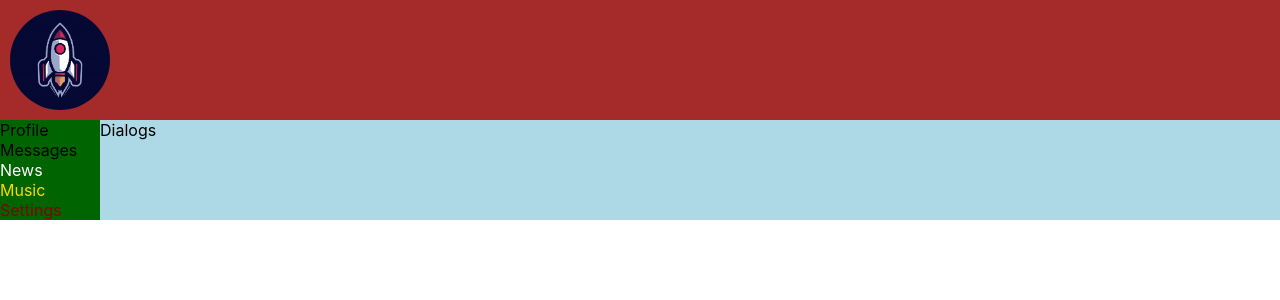
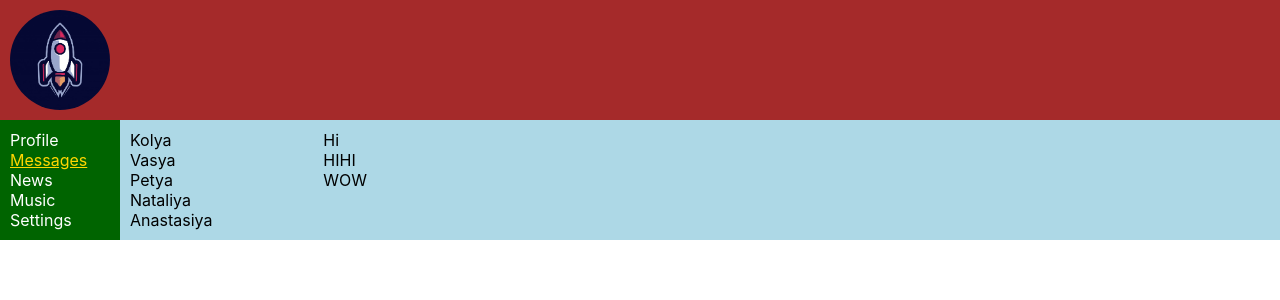
Before and after one commit to kumak5/reackt_fast, a React app: page /dialogs in a window 1280 px wide. Shown: the top 300 px of the page. Built offline with nearby package versions, Linux system fonts and the light colour scheme.

Commit message:
lesson 21

```diff
--- a/package.json
+++ b/package.json
@@ -54,6 +54,7 @@
     "react-dev-utils": "^11.0.3",
     "react-dom": "^17.0.2",
     "react-refresh": "^0.8.3",
+    "react-router-dom": "^5.2.0",
     "resolve": "1.18.1",
     "resolve-url-loader": "^3.1.2",
     "sass-loader": "^10.0.5",
--- a/src/App.js
+++ b/src/App.js
@@ -5,18 +5,25 @@ import Header from "./components/Header/Header";
 import MyPosts from "./components/Profile/MyPosts";
 import Navbar from "./components/Navbar/Navbar";
 import Dialogs from "./components/Dialogs/Dialogs";
+import News from "./components/News/News";
+import {BrowserRouter, Route} from "react-router-dom";
 
 
 const App = () => {
     return (
-        <div className='app-wrapper'>
-            <Header/>
-            <Navbar/>
-            {/*<MyPosts />*/}
-            <div class='app-wrapper-content'>
-                <Dialogs/>
+        <BrowserRouter>
+            <div className='app-wrapper'>
+                <Header/>
+                <Navbar/>
+                <div className='app-wrapper-content'>
+                    <Route path='/dialogs' component={Dialogs}/>
+                    <Route path='/profile' component={MyPosts}/>
+                    <Route path='/news' component={News}/>
+                </div>
             </div>
-        </div>);
+
+        </BrowserRouter>
+    )
 }
 
 export default App;
--- a/src/components/Dialogs/Dialogs.jsx
+++ b/src/components/Dialogs/Dialogs.jsx
@@ -2,8 +2,19 @@ import React from 'react'
 import s from './Dialogs.module.css'
 
 const Dialogs = (props) => {
-    return <div>
-        Dialogs
+    return <div className={s.dialogs}>
+        <div className={s.dialogsItems}>
+            <div className={s.dialog}>Kolya</div>
+            <div className={s.dialog}>Vasya</div>
+            <div className={s.dialog}>Petya</div>
+            <div className={s.dialog}>Nataliya</div>
+            <div className={s.dialog}>Anastasiya</div>
+        </div>
+        <div className={s.messages}>
+            <div className={s.dialog}>Hi</div>
+            <div className={s.dialog}>HIHI</div>
+            <div className={s.dialog}>WOW</div>
+        </div>
     </div>
 }
 export default Dialogs;
--- a/src/components/Dialogs/Dialogs.module.css
+++ b/src/components/Dialogs/Dialogs.module.css
@@ -0,0 +1,12 @@
+.dialogs {
+    display: grid;
+    grid-template-columns: 2fr 10fr;
+}
+
+.dialogsItems {
+    padding: 10px;
+}
+
+.messages {
+    padding: 10px;
+}
--- a/src/components/Navbar/Navbar.jsx
+++ b/src/components/Navbar/Navbar.jsx
@@ -1,28 +1,24 @@
 import React from 'react';
 import s from './Navbar.module.css';
-console.log(s)
+import {NavLink} from "react-router-dom";
 
-// let s = {
-//     'nav': 'Navbar_nav__3SD7X',
-//     'item': 'Navbar_item__nTXSX'
-// }
 
 const Navbar = () => {
     return <nav className={s.nav}>
-        <div className='Navbar_item__nTXSX'>
-            <a>Profile</a>
-        </div>
-        <div className='Navbar_item__nTXSX'>
-            <a>Messages</a>
+        <div className={s.item}>
+            <NavLink to="/profile" activeClassName={s.active}>Profile</NavLink>
         </div>
         <div className={s.item}>
-            <a>News</a>
+            <NavLink to="/dialogs" activeClassName={s.active}>Messages</NavLink>
         </div>
-        <div className={`${s.item} ${s.active}`}>
-            <a>Music</a>
+        <div className={s.item}>
+            <NavLink to='/news' activeClassName={s.active}>News</NavLink>
         </div>
-        <div className='item'>
-            <a>Settings</a>
+        <div className={s.item}>
+            <NavLink to='/music' activeClassName={s.active}>Music</NavLink>
+        </div>
+        <div className={s.item}>
+            <NavLink to='/settings' activeClassName={s.active}>Settings</NavLink>
         </div>
     </nav>
 }
--- a/src/components/Navbar/Navbar.module.css
+++ b/src/components/Navbar/Navbar.module.css
@@ -2,12 +2,15 @@
     grid-area: n;
     background-color: darkgreen;
     width: 100px;
+    padding: 10px;
 }
 
-.item {
+.item a {
     color: white;
+    text-decoration: none;
 }
 
-.item.active {
+.item a.active {
     color: gold;
+    text-decoration: underline;
 }
--- /dev/null
+++ b/src/components/News/News.jsx
@@ -0,0 +1,10 @@
+import React from 'react';
+import s from './News.module.css';
+
+const News = () => {
+    return <div>
+        post
+    </div>
+}
+
+export default News;
```
Also changed, not shown: src/components/News/News.module.css (added), 1 other file (tests, documents, lock files or other folders).
